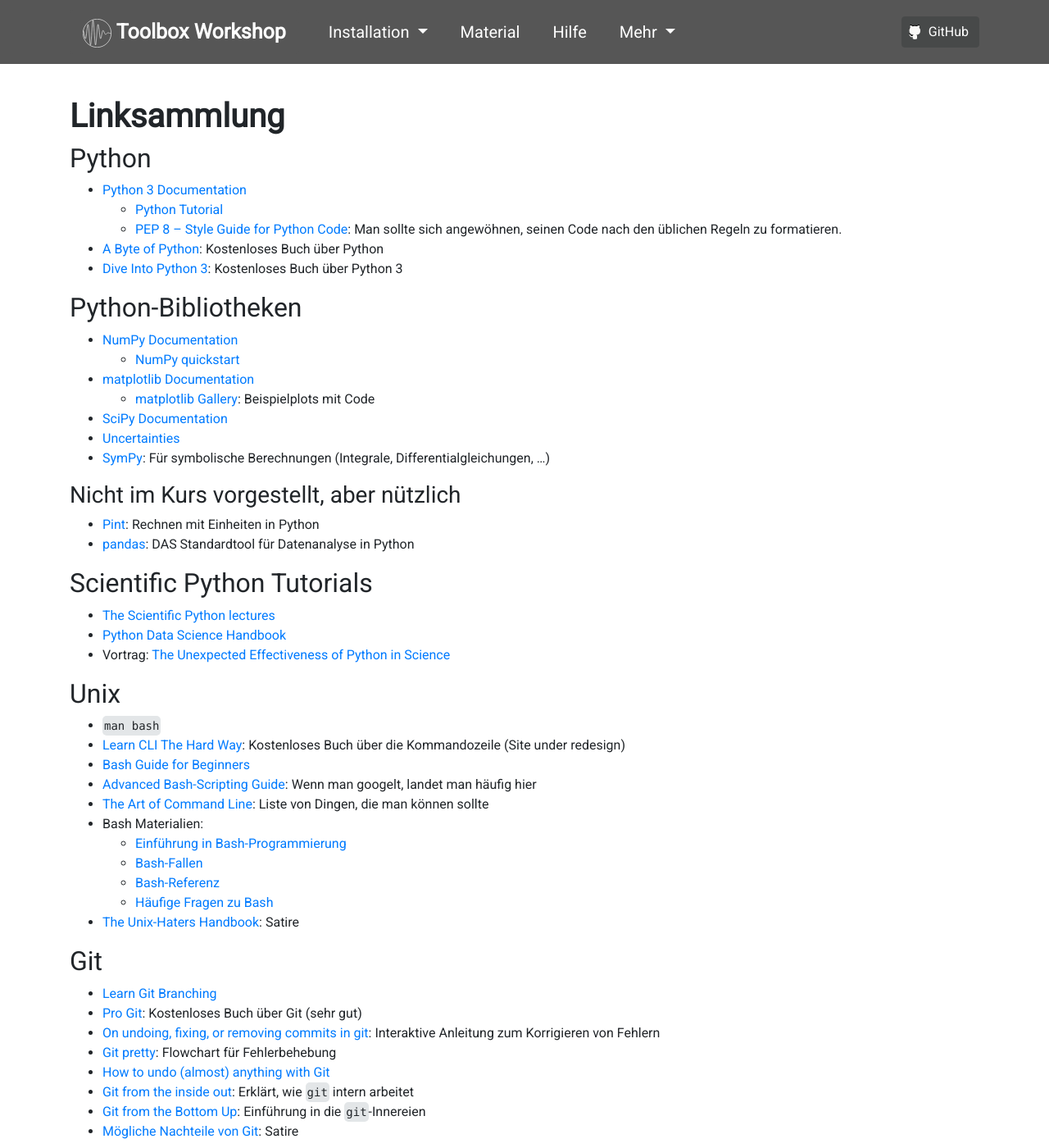
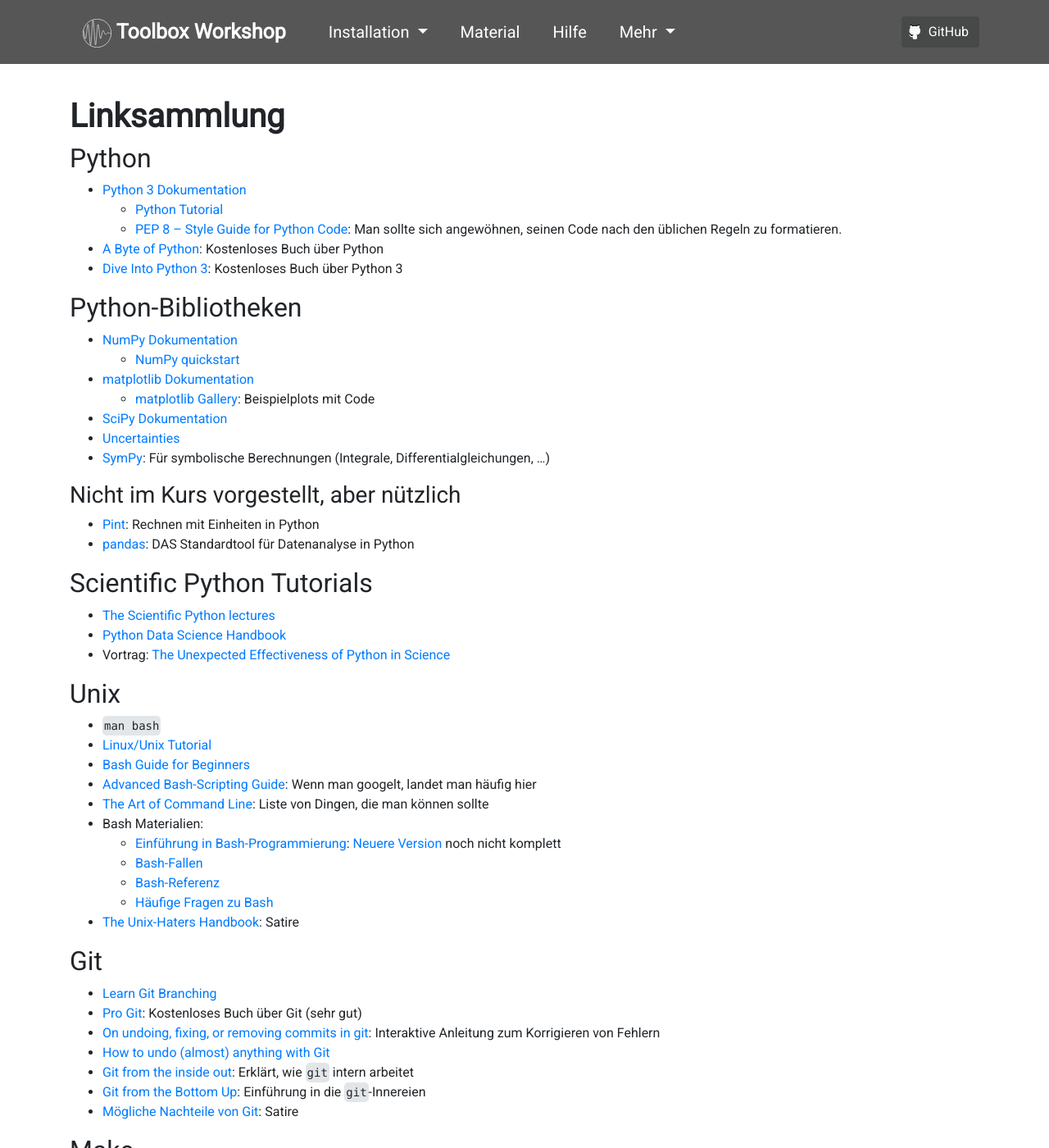
Before and after one commit to pep-dortmund/homepage-toolbox, a Jekyll site: the page built from links.md, in a window 1280 px wide and 1400 px high. Shown: the whole window at 82% size. Built offline with Jekyll 4.4.1, drawn with Linux system fonts in a browser that asks for light colours; nearby versions of some CDN libraries; some of the changed text lies outside the part shown.

Commit message:
update links

```diff
--- a/links.md
+++ b/links.md
@@ -6,19 +6,19 @@
 
 ## Python
 
-- [Python 3 Documentation](https://docs.python.org/3/){:target="_blank"}
+- [Python 3 Dokumentation](https://docs.python.org/3/){:target="_blank"}
     - [Python Tutorial](https://docs.python.org/3/tutorial/index.html){:target="_blank"}
     - [PEP 8 – Style Guide for Python Code](https://www.python.org/dev/peps/pep-0008/){:target="_blank"}: Man sollte sich angewöhnen, seinen Code nach den üblichen Regeln zu formatieren.
-- [A Byte of Python](http://www.swaroopch.com/notes/python/){:target="_blank"}: Kostenloses Buch über Python
+- [A Byte of Python](https://python.swaroopch.com/){:target="_blank"}: Kostenloses Buch über Python
 - [Dive Into Python 3](http://www.diveintopython3.net/){:target="_blank"}: Kostenloses Buch über Python 3
 
 ## Python-Bibliotheken
 
-- [NumPy Documentation](https://numpy.org/devdocs/user/){:target="_blank"}
-    - [NumPy quickstart](https://numpy.org/devdocs/user/quickstart.html){:target="_blank"}
-- [matplotlib Documentation](https://matplotlib.org/stable/users/index.html){:target="_blank"}
+- [NumPy Dokumentation](https://numpy.org/doc/stable/user/index.html){:target="_blank"}
+    - [NumPy quickstart](https://numpy.org/doc/stable/user/quickstart.html){:target="_blank"}
+- [matplotlib Dokumentation](https://matplotlib.org/stable/users/index.html){:target="_blank"}
     - [matplotlib Gallery](https://matplotlib.org/stable/gallery/index.html){:target="_blank"}: Beispielplots mit Code
-- [SciPy Documentation](https://scipy.github.io/devdocs/){:target="_blank"}
+- [SciPy Dokumentation](https://scipy.github.io/devdocs/){:target="_blank"}
 - [Uncertainties](https://pythonhosted.org/uncertainties/){:target="_blank"}
 - [SymPy](http://sympy.org/en/index.html){:target="_blank"}: Für symbolische Berechnungen (Integrale, Differentialgleichungen, …)
 
@@ -36,14 +36,15 @@
 ## Unix
 
 - `man bash`
-- [Learn CLI The Hard Way](https://learncodethehardway.org/unix/){:target="_blank"}: Kostenloses Buch über die Kommandozeile (Site under redesign)
+<!-- - [Learn CLI The Hard Way](https://learncodethehardway.org/unix/){:target="_blank"}: Kostenloses Buch über die Kommandozeile (Site under redesign) -->
+- [Linux/Unix Tutorial](https://www.geeksforgeeks.org/linux-tutorial/){:target="_blank"}
 - [Bash Guide for Beginners](http://tldp.org/LDP/Bash-Beginners-Guide/html/index.html){:target="_blank"}
 - [Advanced Bash-Scripting Guide](http://tldp.org/LDP/abs/html/index.html){:target="_blank"}: Wenn man googelt, landet man häufig hier
 <!-- {Site seemss to not exist} - [To understand the command line…](http://geekblog.oneandoneis2.org/index.php/2012/09/30/to-understand-the-command-line){:target="_blank"}: Über die Logik der Shell -->
 - [The Art of Command Line](https://github.com/jlevy/the-art-of-command-line){:target="_blank"}: Liste von Dingen, die man können sollte
 <!-- {Subscription model} - [Learn Enough Command Line to Be Dangerous](http://www.learnenough.com/command-line){:target="_blank"}: Einführung in die Kommandozeile -->
 - Bash Materialien:
-    - [Einführung in Bash-Programmierung](http://mywiki.wooledge.org/BashGuide){:target="_blank"}
+    - [Einführung in Bash-Programmierung](http://mywiki.wooledge.org/BashGuide){:target="_blank"}: [Neuere Version](https://guide.bash.academy/){:target="_blank"} noch nicht komplett
     - [Bash-Fallen](http://mywiki.wooledge.org/BashPitfalls){:target="_blank"}
     - [Bash-Referenz](http://mywiki.wooledge.org/BashSheet){:target="_blank"}
     - [Häufige Fragen zu Bash](http://mywiki.wooledge.org/BashFAQ){:target="_blank"}
@@ -54,46 +55,47 @@
 - [Learn Git Branching](http://learngitbranching.js.org/){:target="_blank"}
 - [Pro Git](https://git-scm.com/book/en/v2){:target="_blank"}: Kostenloses Buch über Git (sehr gut)
 - [On undoing, fixing, or removing commits in git](https://sethrobertson.github.io/GitFixUm/fixup.html){:target="_blank"}: Interaktive Anleitung zum Korrigieren von Fehlern
-- [Git pretty](http://justinhileman.info/article/git-pretty/){:target="_blank"}: Flowchart für Fehlerbehebung
-- [How to undo (almost) anything with Git](https://github.blog/2015-06-08-how-to-undo-almost-anything-with-git/){:target="_blank"}
+<!-- - [Git pretty](http://justinhileman.info/article/git-pretty/){:target="_blank"}: Flowchart für Fehlerbehebung -->
+- [How to undo (almost) anything with Git](https://github.blog/open-source/git/how-to-undo-almost-anything-with-git/){:target="_blank"}
 - [Git from the inside out](https://codewords.recurse.com/issues/two/git-from-the-inside-out){:target="_blank"}: Erklärt, wie `git` intern arbeitet
 - [Git from the Bottom Up](https://jwiegley.github.io/git-from-the-bottom-up/){:target="_blank"}: Einführung in die `git`-Innereien
 - [Mögliche Nachteile von Git](https://youtu.be/CDeG4S-mJts){:target="_blank"}: Satire
 
 ## Make
 
-- [Make Documentation](https://www.gnu.org/software/make/manual/make.html){:target="_blank"}
-- [Recursive Make Considered Harmful](http://citeseerx.ist.psu.edu/viewdoc/download;jsessionid=6C8DF5B6B13CBFD5FCFCD59C2B8703B6?doi=10.1.1.20.2572&rep=rep1&type=pdf){:target="_blank"}: Berühmtes Paper zu einem verbreiteten Problem
+- [Make Dokumentation](https://www.gnu.org/software/make/manual/make.html){:target="_blank"}
+- [Recursive Make Considered Harmful](https://web.archive.org/web/20210927054215/http://citeseerx.ist.psu.edu/viewdoc/download;jsessionid=6C8DF5B6B13CBFD5FCFCD59C2B8703B6?doi=10.1.1.20.2572&rep=rep1&type=pdf){:target="_blank"}: Berühmtes Paper zu einem verbreiteten Problem
 - [Make](http://www.ploxiln.net/make.html){:target="_blank"}: Gute Einführung in gut-strukturierte Makefiles
 
 ## LaTeX
 
 - [Detexify](https://detexify.kirelabs.org/classify.html){:target="_blank"}: Findet Symbole und deren Befehle anhand einer Zeichnung mit Maus/Touch
   - [Android-App](https://play.google.com/store/apps/details?id=website.marty.detexify){:target="_blank"}
-- TeXBook von Don Knuth: Das Buch über TeX
+  - [Mac-App](https://apps.apple.com/us/app/detext/id1531906207){:target="_blank"}
+  - [Unicode-Zeichen](https://shapecatcher.com/){:target="_blank"}
+- [TeXBook](https://archive.org/details/texbook00dona/page/n7/mode/2up){:target="_blank"} von Don Knuth: Das Buch über TeX
 - [typokurz – Einige wichtige typografische Regeln](http://zvisionwelt.files.wordpress.com/2012/01/typokurz.pdf){:target="_blank"}
 - [How to Typeset Equations in LaTeX](http://moser-isi.ethz.ch/docs/typeset_equations.pdf){:target="_blank"}: Gute Einführung in IEEEeqnarray (mächtigere Alternative zu den amsmath-Umgebungen)
-- [Mathematical Writing](http://tex.loria.fr/typographie/mathwriting.pdf){:target="_blank"}: Kurs von Don Knuth
+- [Mathematical Writing](https://mirror.gutenberg-asso.fr/tex.loria.fr/){:target="_blank"}: Kurs von Don Knuth
 - [Guide for the Use of the International System of Units (SI)](http://physics.nist.gov/cuu/pdf/sp811.pdf){:target="_blank"}
   - [The International System of Units (SI) - Bureau International des Poids et Mesures](https://www.bipm.org/documents/20126/41483022/SI-Brochure-9-EN.pdf/2d2b50bf-f2b4-9661-f402-5f9d66e4b507){:target="_blank"}
 - [Mathematical Typography](http://www.ams.org/journals/bull/1979-01-02/S0273-0979-1979-14598-1/S0273-0979-1979-14598-1.pdf){:target="_blank"}: Gründe von Knuth, TeX zu entwickeln
 - [Symbols, Units, Nomenclature and Fundamental Constants in Physics](https://iupap.org/wp-content/uploads/2021/03/A4.pdf){:target="_blank"}
-- [Der normgerechte Umgang mit Größen, Einheiten und Gleichungen](https://scdn.rohde-schwarz.com/ur/pws/dl_downloads/dl_common_library/dl_brochures_and_datasheets/pdf_1/Normgerechter_Umgang_mit_Groessen_Einheiten_Gleichungen_bro_de_5214-5061-61_v0500.pdf){:target="_blank"}
+- [Der normgerechte Umgang mit Größen, Einheiten und Gleichungen](https://www.physik.tu-darmstadt.de/media/fachbereich_physik/phys_studium/phys_studium_bachelor/phys_studium_bsc_praktika/phys_studium_bsc_praktika_gp/phys_studium_bsc_praktika_gp_regeln/Gr_Einh_Gl.pdf){:target="_blank"}
 - ISO 80000: Regeln für mathematische Typographie in der Wissenschaft (Google hilft…)
 
 ## Editoren
 
 - [Vim](http://www.vim.org/){:target="_blank"}: Moden-basierter Editor, schwierige Lernphase, danach hervorragend
+- [neovim](http://neovim.io/){:target="_blank"}: Modernisierung von vim
 - [Emacs](https://www.gnu.org/software/emacs/emacs.html){:target="_blank"}: Der [erweiterbarste](https://xkcd.com/378/){:target="_blank"} Editor
 - [Notepad++](https://notepad-plus-plus.org/){:target="_blank"} (Windows): einfacher Editor, schnell zu lernen
 - [Sublime Text](https://www.sublimetext.com/download){:target="_blank"} (kommerziell): Neuerer Editor
-- [neovim](http://neovim.io/){:target="_blank"}: Modernisierung von vim
 - [Visual Studio Codium](https://vscodium.com/){:target="_blank"}: Open Source Editor von Microsoft
 - [Visual Studio Code](https://code.visualstudio.com/){:target="_blank"}: Properitärer Editor von Microsoft
 
 ## Verschiedenes
 
-- [Software Carpentry Lessons](http://software-carpentry.org/lessons.html){:target="_blank"}: Kurs mit ähnlichen Zielen zu diesem
 - [The Art of Unix Programming](http://www.catb.org/~esr/writings/taoup/){:target="_blank"} [(PDF)](http://www.catb.org/esr/writings/taoup/html/graphics/taoup.pdf){:target="_blank"}: Erklärt, warum Unix so ist, wie es ist
 - [The Cathedral and the Bazaar](http://www.catb.org/~esr/writings/cathedral-bazaar/cathedral-bazaar/){:target="_blank"}: Sehr bekanntes Werk über Open Source
 - [The Unix Koans of Master Foo](http://www.catb.org/~esr/writings/unix-koans/){:target="_blank"}: Kurzgeschichten
```
